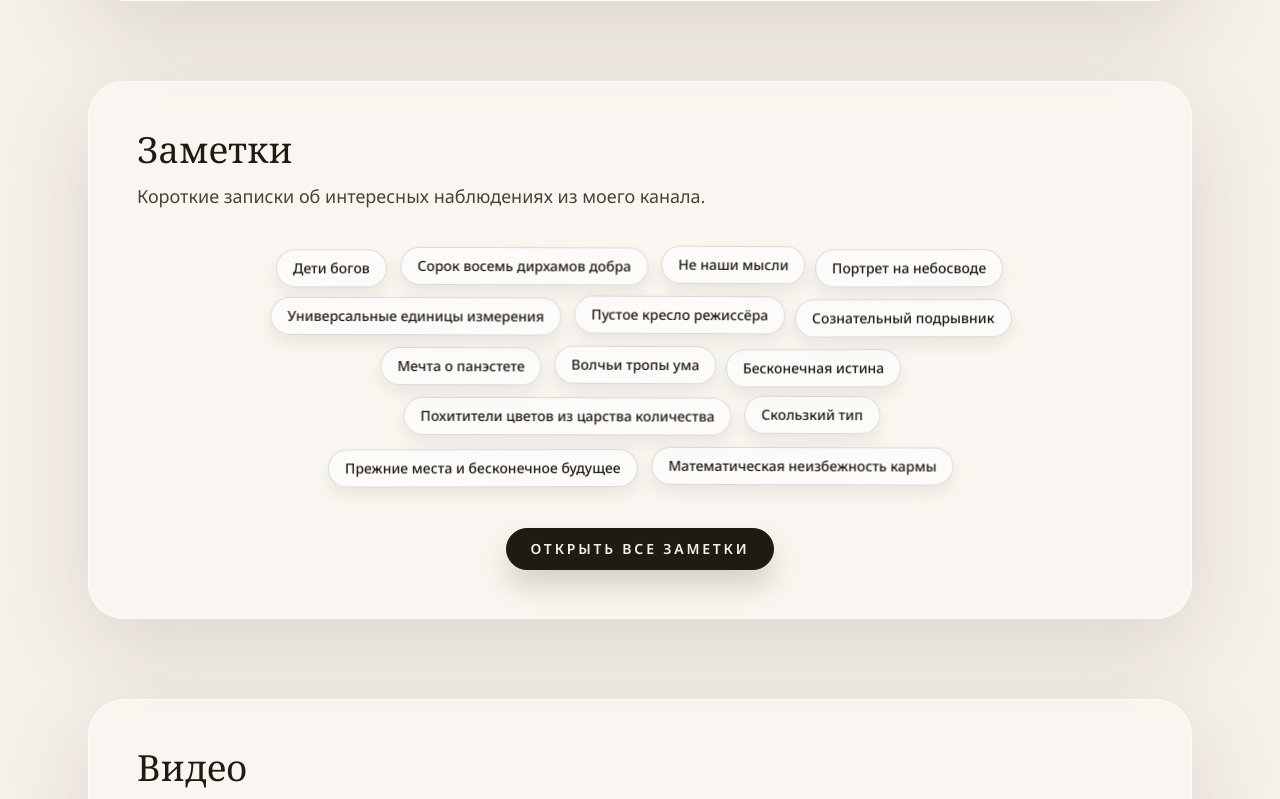
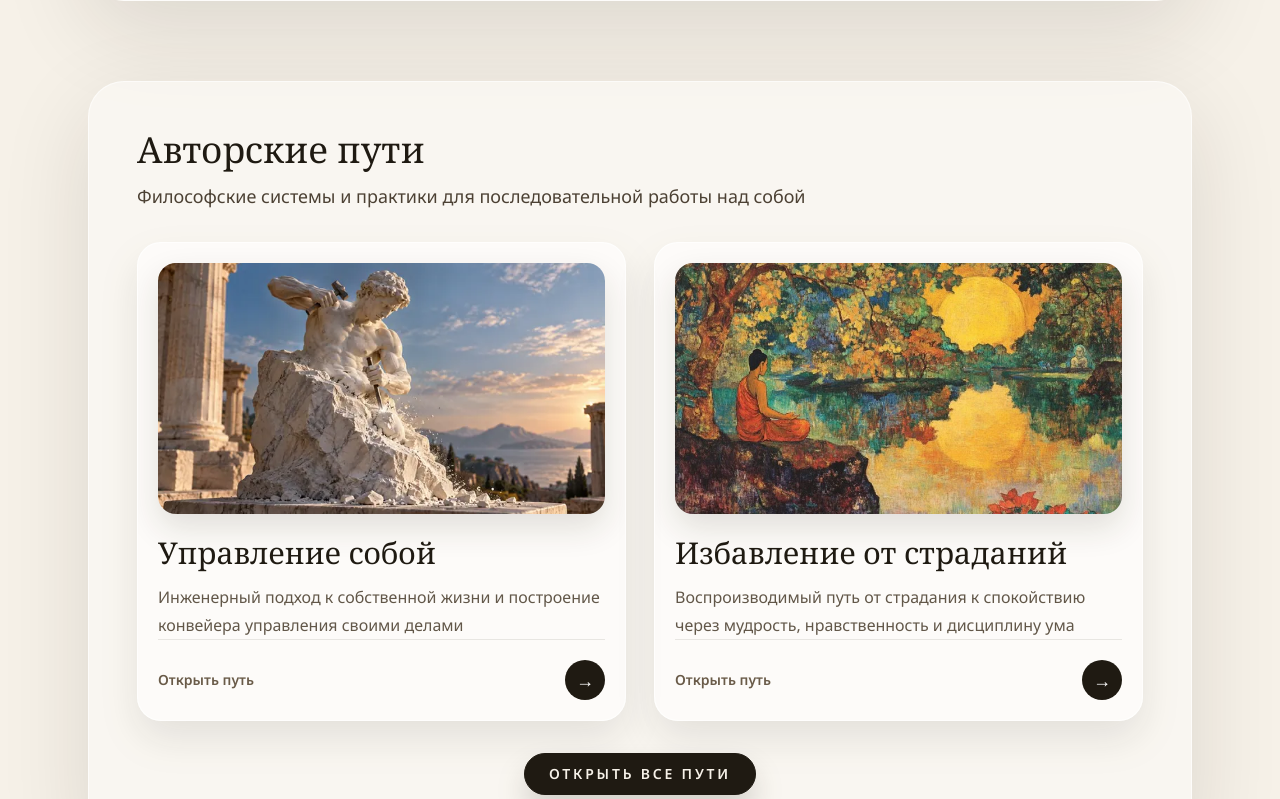
Before and after one commit to sergeyshpadyrev/sergeyshpadyrev.github.io, a Next.js app: page / in a window 1280 px wide. Shown: the part 2701-3500 px from the top of the page. Built offline with nearby package versions, Linux system fonts and the light colour scheme; no server answers.

Commit message:
Add main section

```diff
--- a/src/app/page.tsx
+++ b/src/app/page.tsx
@@ -1,6 +1,7 @@
 import { getBooks } from '@/lib/books';
 import { getDevelopmentProjects } from '@/lib/development';
 import { getNoteSummaries } from '@/lib/notes';
+import { getPathCards } from '@/lib/paths';
 import { getPostSummaries } from '@/lib/posts';
 import { getVideoSections } from '@/lib/videos';
 import { absoluteUrl, serializeJsonLd, siteName } from '@/lib/seo';
@@ -8,9 +9,11 @@ import { absoluteUrl, serializeJsonLd, siteName } from '@/lib/seo';
 import Main from '@/screens/Main';
 
 export default async function Home() {
-  const [books, developmentProjects, postSummaries, noteSummaries, videoSections] = await Promise.all([
+  const [books, developmentProjects, paths, postSummaries, noteSummaries, videoSections] =
+    await Promise.all([
       getBooks(),
       getDevelopmentProjects(),
+      getPathCards(),
       getPostSummaries(),
       getNoteSummaries(),
       getVideoSections(),
@@ -42,6 +45,7 @@ export default async function Home() {
       <Main
         books={books}
         developmentProjects={developmentProjects}
+        paths={paths}
         posts={postSummaries.slice(0, 6)}
         notes={noteSummaries}
         videos={videos}
--- /dev/null
+++ b/src/screens/Main/PathsPreview/index.ts
@@ -0,0 +1,9 @@
+'use client';
+
+import { createComponent } from '../../../utils';
+
+import useLogic from './logic';
+import useRender from './render';
+import useStyle from './style';
+
+export default createComponent({ useLogic, useRender, useStyle });
--- /dev/null
+++ b/src/screens/Main/PathsPreview/logic.ts
@@ -0,0 +1,5 @@
+import type { Props } from './types';
+
+const useLogic = (props: Props) => ({ paths: props.paths });
+
+export default useLogic;
--- /dev/null
+++ b/src/screens/Main/PathsPreview/render.tsx
@@ -0,0 +1,60 @@
+import Image from 'next/image';
+import Link from 'next/link';
+
+import type useLogic from './logic';
+import type useStyle from './style';
+import type { Props } from './types';
+
+const useRender = (
+  props: Props,
+  logic: ReturnType<typeof useLogic>,
+  style: ReturnType<typeof useStyle>
+) => {
+  void props;
+
+  return (
+    <section id="paths" className={style.section} style={{ animationDelay: '120ms' }}>
+      <div className={style.header}>
+        <h2 className={style.title}>Авторские пути</h2>
+        <p className={style.description}>
+          Философские системы и практики для последовательной работы над собой
+        </p>
+      </div>
+
+      <div className={style.grid} aria-label="Авторские пути">
+        {logic.paths.map((path) => (
+          <Link key={path.href} href={path.href} className={style.card}>
+            <div className={style.visual} aria-hidden="true">
+              <Image
+                src={path.image}
+                alt=""
+                width={800}
+                height={450}
+                className={style.image}
+                sizes="(min-width: 1024px) 480px, calc(100vw - 96px)"
+              />
+            </div>
+            <div className={style.cardContent}>
+              <h3 className={style.cardTitle}>{path.title}</h3>
+              <p className={style.cardDescription}>{path.description}</p>
+              <div className={style.cardFooter}>
+                <span className={style.result}>Открыть путь</span>
+                <span className={style.arrow} aria-hidden="true">
+                  →
+                </span>
+              </div>
+            </div>
+          </Link>
+        ))}
+      </div>
+
+      <div className={style.footer}>
+        <Link href="/paths" className={style.button}>
+          Открыть все пути
+        </Link>
+      </div>
+    </section>
+  );
+};
+
+export default useRender;
--- /dev/null
+++ b/src/screens/Main/PathsPreview/style.ts
@@ -0,0 +1,25 @@
+const useStyle = () => ({
+  section:
+    'space-y-8 rounded-[36px] border border-white/60 bg-white/40 p-8 shadow-[0_28px_90px_rgba(31,26,18,0.12)] md:p-12 fade-in',
+  header: 'space-y-3',
+  title: 'font-display text-3xl text-[#1f1a12] sm:text-4xl',
+  description: 'max-w-2xl text-base text-[#4c4134] sm:text-lg',
+  grid: 'grid gap-5 lg:grid-cols-2 lg:gap-7',
+  card:
+    'group flex flex-col overflow-hidden rounded-[24px] border border-white/70 bg-white/55 p-4 shadow-[0_18px_40px_rgba(31,26,18,0.1)] transition duration-300 hover:-translate-y-1 hover:border-[#1f1a12]/30 hover:bg-white focus-visible:outline-none focus-visible:ring-2 focus-visible:ring-[#704b31] focus-visible:ring-offset-4 focus-visible:ring-offset-[#f6f1e8] motion-reduce:transform-none motion-reduce:transition-none sm:p-5',
+  visual: 'overflow-hidden rounded-[18px] shadow-[0_14px_32px_rgba(55,43,28,0.14)]',
+  image:
+    'aspect-[16/9] h-auto w-full object-cover transition duration-500 group-hover:scale-[1.02] motion-reduce:transform-none motion-reduce:transition-none',
+  cardContent: 'flex flex-1 flex-col pt-5',
+  cardTitle: 'font-display text-2xl leading-tight text-[#1f1a12] sm:text-3xl',
+  cardDescription: 'mt-3 text-sm leading-6 text-[#625749] sm:text-base sm:leading-7',
+  cardFooter: 'mt-auto flex items-center justify-between gap-4 border-t border-[#30261b]/10 pt-5',
+  result: 'text-sm font-semibold text-[#6a5b49]',
+  arrow:
+    'flex h-10 w-10 shrink-0 items-center justify-center rounded-full bg-[#1f1a12] text-lg text-white transition duration-300 group-hover:translate-x-1 group-hover:bg-[#9b4a35] motion-reduce:transform-none motion-reduce:transition-none',
+  footer: 'flex justify-center',
+  button:
+    'inline-flex items-center justify-center rounded-full border border-[#1f1a12] bg-[#1f1a12] px-6 py-2.5 text-sm font-semibold uppercase tracking-[0.2em] text-[#f6f1e8] shadow-[0_16px_30px_rgba(31,26,18,0.18)] transition hover:-translate-y-0.5 hover:bg-[#2c251b]',
+});
+
+export default useStyle;
--- /dev/null
+++ b/src/screens/Main/PathsPreview/types.ts
@@ -0,0 +1,5 @@
+import type { PathCard } from '@/lib/paths';
+
+export interface Props {
+  paths: PathCard[];
+}
--- a/src/screens/Main/render.tsx
+++ b/src/screens/Main/render.tsx
@@ -6,6 +6,7 @@ import type useStyle from './style';
 import type { Props } from './types';
 
 import VideoEmbed from './VideoEmbed';
+import PathsPreview from './PathsPreview';
 
 const useRender = (
   props: Props,
@@ -233,6 +234,8 @@ const useRender = (
             </Link>
           </div>
         </section>
+
+        <PathsPreview paths={props.paths} />
 
         <section id="notes" className={contentSection} style={{ animationDelay: '200ms' }}>
           <div className={sectionHeader}>
--- a/src/screens/Main/types.ts
+++ b/src/screens/Main/types.ts
@@ -1,6 +1,7 @@
 import { Book } from '@/lib/books';
 import type { DevelopmentProject } from '@/lib/development';
 import { NoteSummary } from '@/lib/notes';
+import type { PathCard } from '@/lib/paths';
 import { PostSummary } from '@/lib/posts';
 import type { Video } from '@/lib/videos';
 
@@ -8,6 +9,7 @@ export interface Props {
   books: Book[];
   developmentProjects: DevelopmentProject[];
   notes: NoteSummary[];
+  paths: PathCard[];
   posts: PostSummary[];
   videos: Video[];
 }
```
Lines whose indentation alone changed are shown as unchanged.
